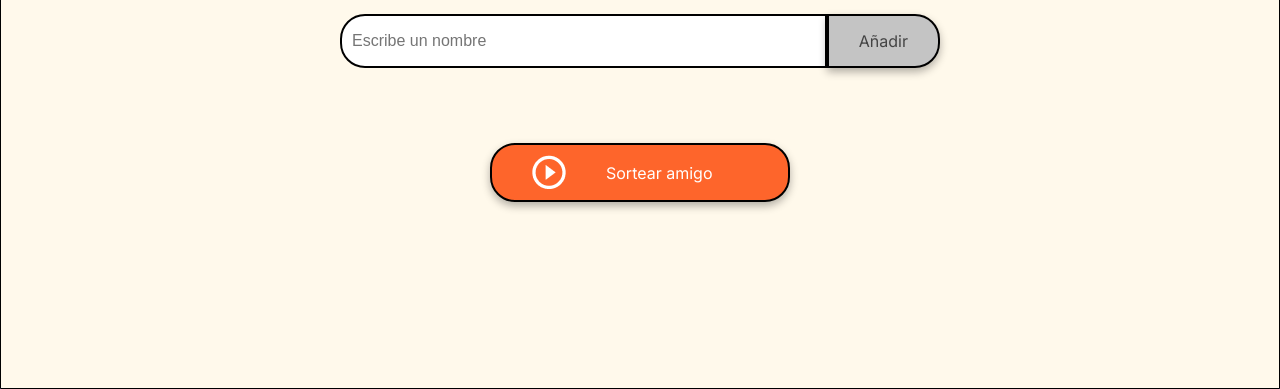
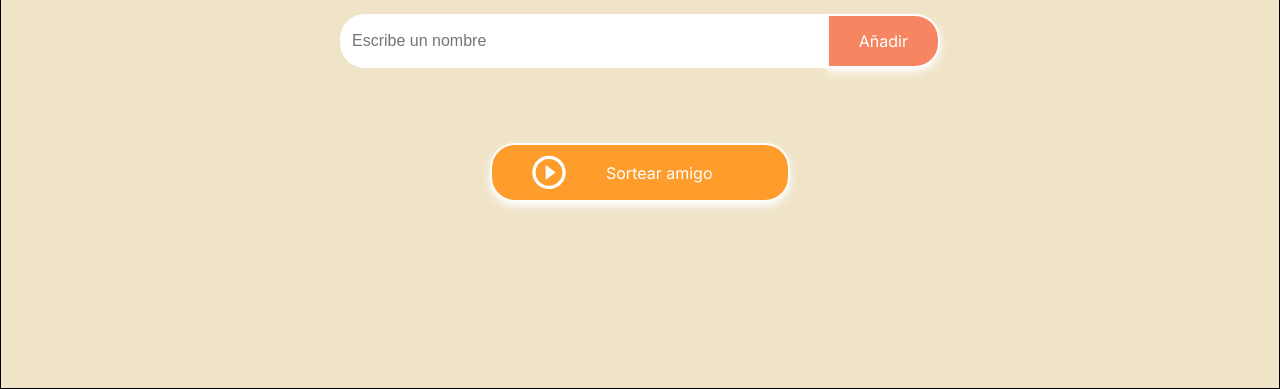
Before and after one commit to alfiejn19/Proyectos, a plain HTML site: page challenge-amigo-secreto_esp-main/index.html in a window 1280 px wide. Shown: the part 411-800 px from the top of the page. Drawn offline with Linux system fonts and the light colour scheme.

Commit message:
Cambios de color

```diff
--- a/challenge-amigo-secreto_esp-main/style.css
+++ b/challenge-amigo-secreto_esp-main/style.css
@@ -1,8 +1,8 @@
 :root {
-    --color-primary: #4B69FD;
-    --color-secondary: #FFF9EB;
-    --color-tertiary: #C4C4C4;
-    --color-button: #fe652b;
+    --color-primary: #4d588e;
+    --color-secondary: #f0e4c8;
+    --color-tertiary: #f68661;
+    --color-button: #fe9c2c;
     --color-button-hover: #e55720;
     --color-text: #444444;
     --color-white: #FFFFFF;
@@ -58,7 +58,7 @@ body {
     font-family: "Merriweather", serif;
     font-weight: 900;
     font-style: italic;
-    color: var(--color-white);
+    color: var(--color-tertiary);
 }
 
 .section-title {
@@ -82,7 +82,7 @@ body {
 .input-name {
     width: 100%;
     padding: 10px;
-    border: 2px solid #000;
+    border: 2px solid #fffefe;
     border-radius: 25px 0 0 25px;
     font-size: 16px;
 }
@@ -97,11 +97,11 @@ body {
     flex: 1;
     padding: 10px 15px;
     font-size: 16px;
-    border: 2px solid #333;
+    border: 2px solid #fcfbfb;
     border-right: none;
     border-radius: 25px 0 0 25px;
     font-family: "Merriweather", serif;
-    box-shadow: 0 4px 8px rgba(0, 0, 0, 0.3);
+    box-shadow: 0 4px 8px rgb(255, 255, 255);
 }
 
 /* Estilos de botón */
@@ -109,26 +109,26 @@ button {
     padding: 15px 30px;
     font-family: "Inter", sans-serif;
     font-size: 16px;
-    border: 2px solid #000;
+    border: 2px solid #fdfdfd;
     border-radius: 25px;
-    box-shadow: 0 4px 8px rgba(0, 0, 0, 0.3);
+    box-shadow: 0 4px 8px rgb(255, 255, 255);
     cursor: pointer;
 }
 
 .button-add {
     background-color: var(--color-tertiary);
-    color: var(--color-text);
+    color: var(--color-white);
     border-radius: 0 25px 25px 0;
 }
 
 .button-add:hover {
-    background-color: #a1a1a1;
+    background-color: #707070;
 }
 
 /* Listas */
 ul {
     list-style-type: none;
-    color: var(--color-text);
+    color: var(--color-primary);
     font-family: "Inter", sans-serif;
     font-size: 18px;
     margin: 20px 0;
@@ -136,7 +136,7 @@ ul {
 
 .result-list {
     margin-top: 15px;
-    color: #05DF05;
+    color: #c93f3d;
     font-size: 22px;
     font-weight: bold;
     text-align: center;
```
